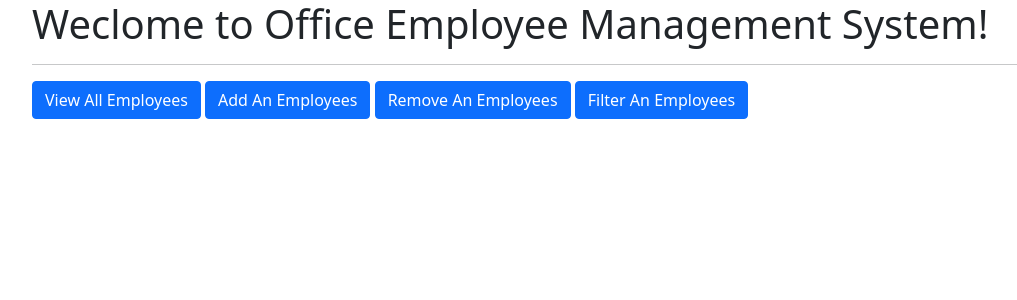
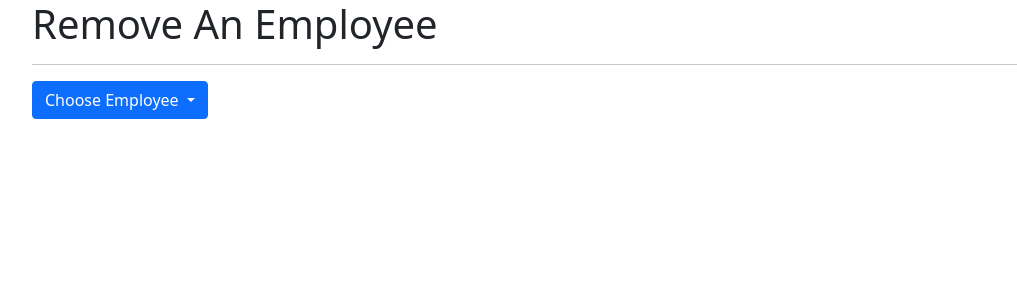
Before and after one commit to vivekprajapati2048/office-employee-management-system, a Django app: page /remove_emp in a window 1280 px wide. Shown: the top 300 px of the page, without its empty margins (50-1067 px from the left). Run offline with Django 4.2, Linux system fonts and the light colour scheme; tables that the repository leaves empty hold one stand-in row (values such as "Sample post").

Commit message:
remove employee feature

```diff
--- a/oems_proj/emp_app/templates/remove_emp.html
+++ b/oems_proj/emp_app/templates/remove_emp.html
@@ -1,5 +1,6 @@
 <!DOCTYPE html>
 <html lang="en">
+
 <head>
     <!-- Required meta tags -->
     <meta charset="utf-8">
@@ -10,14 +11,22 @@
         integrity="sha384-1BmE4kWBq78iYhFldvKuhfTAU6auU8tT94WrHftjDbrCEXSU1oBoqyl2QvZ6jIW3" crossorigin="anonymous">
     <title>Remove Employee</title>
 </head>
+
 <body>
     <div class="container">
-        <h1>Weclome to Office Employee Management System!</h1>
+        <h1>Remove An Employee</h1>
         <hr>
-        <a class="btn btn-primary" href="/all_emp" role="button">View All Employees</a>
-        <a class="btn btn-primary" href="/add_emp" role="button">Add An Employees</a>
-        <a class="btn btn-primary" href="/remove_emp" role="button">Remove An Employees</a>
-        <a class="btn btn-primary" href="/filter_emp" role="button">Filter An Employees</a>
+        <div class="dropdown">
+            <button class="btn btn-primary dropdown-toggle" type="button" id="dropdownMenuButton1"
+                data-bs-toggle="dropdown" aria-expanded="false">
+                Choose Employee
+            </button>
+            <ul class="dropdown-menu" aria-labelledby="dropdownMenuButton1">
+                {% for emp in all_emps %}
+                <li><a class="dropdown-item" href="/remove_emp/{{ emp.id }}">{{ emp.first_name }} {{ emp.last_name }}</a></li>
+                {% endfor %}
+            </ul>
+        </div>
     </div>
 
     <!-- Optional JavaScript; choose one of the two! -->
@@ -33,4 +42,5 @@
     <script src="https://cdn.jsdelivr.net/npm/bootstrap@5.1.3/dist/js/bootstrap.min.js" integrity="sha384-QJHtvGhmr9XOIpI6YVutG+2QOK9T+ZnN4kzFN1RtK3zEFEIsxhlmWl5/YESvpZ13" crossorigin="anonymous"></script>
     -->
 </body>
+
 </html>
--- a/oems_proj/emp_app/urls.py
+++ b/oems_proj/emp_app/urls.py
@@ -7,5 +7,6 @@ urlpatterns = [
     path('all_emp', views.all_emp, name='all_emp'),
     path('add_emp', views.add_emp, name='add_emp'),
     path('remove_emp', views.remove_emp, name='remove_emp'),
+    path('remove_emp/<int:emp_id>', views.remove_emp, name='remove_emp'),
     path('filter_emp', views.filter_emp, name='filter_emp'),
 ]
--- a/oems_proj/emp_app/views.py
+++ b/oems_proj/emp_app/views.py
@@ -38,8 +38,19 @@ def add_emp(request):
     else:
         return HttpResponse('An Exception Occured! Employee has not been added!')
 
-def remove_emp(request):
-    return render(request, 'remove_emp.html')
+def remove_emp(request, emp_id=0):
+    if emp_id:
+        try:
+            emp_to_be_removed = Employee.objects.get(id=emp_id)
+            emp_to_be_removed.delete()
+            return HttpResponse('Employee Removed Succesfully!')
+        except:
+            return HttpResponse('Enter a valid Employee ID!')
+
+    emps = Employee.objects.all()
+    return render(request, 'remove_emp.html', {
+        'all_emps': emps
+    })
 
 def filter_emp(request):
     return render(request, 'filter_emp.html')
--- /dev/null
+++ b/requirements.txt
@@ -0,0 +1,5 @@
+asgiref==3.5.0
+backports.zoneinfo==0.2.1
+Django==4.0.2
+sqlparse==0.4.2
+tzdata==2021.5
```
Also changed, not shown: 1 other file. Lines whose indentation alone changed are shown as unchanged.
